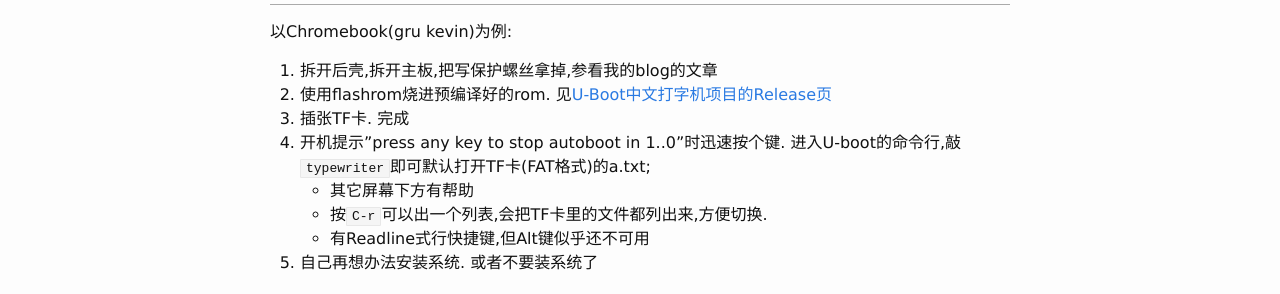
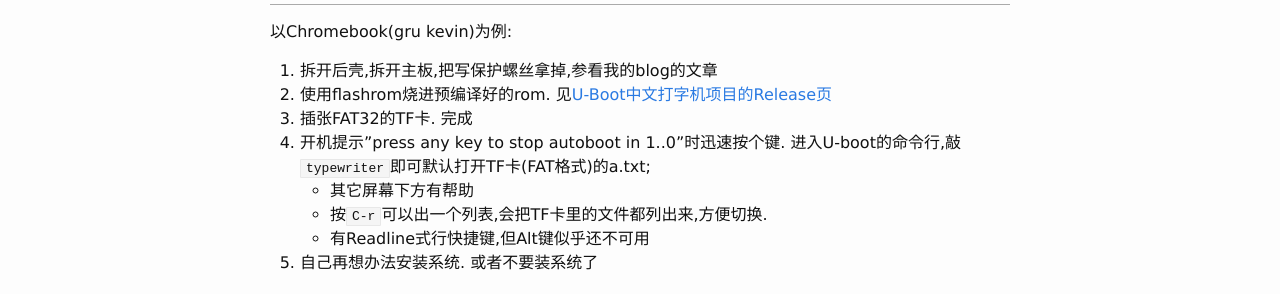
Before and after one commit to scateu/scateu.github.io, a Jekyll site: the page built from _posts/2026-08-05-u-boot-typewriter.md, in a window 1280 px wide. Shown: the part 1272-1566 px from the top of the page. Built offline with Jekyll 4.4.1, drawn with Linux system fonts in a browser that asks for light colours; nearby versions of some CDN libraries; comment, search, counter and statistics services are not loaded.

Commit message:
Update 2026-08-05-u-boot-typewriter.md

```diff
--- a/_posts/2026-08-05-u-boot-typewriter.md
+++ b/_posts/2026-08-05-u-boot-typewriter.md
@@ -34,7 +34,7 @@ layout: post
 
 1. 拆开后壳,拆开主板,把写保护螺丝拿掉,参看我的blog的文章
 2. 使用flashrom烧进预编译好的rom. 见[U-Boot中文打字机项目的Release页](https://github.com/scateu/U-Boot-typewriter)
-3. 插张TF卡. 完成
+3. 插张FAT32的TF卡. 完成
 4. 开机提示"press any key to stop autoboot in 1..0"时迅速按个键. 进入U-boot的命令行,敲`typewriter`即可默认打开TF卡(FAT格式)的a.txt;
    - 其它屏幕下方有帮助
    - 按`C-r`可以出一个列表,会把TF卡里的文件都列出来,方便切换.
```
